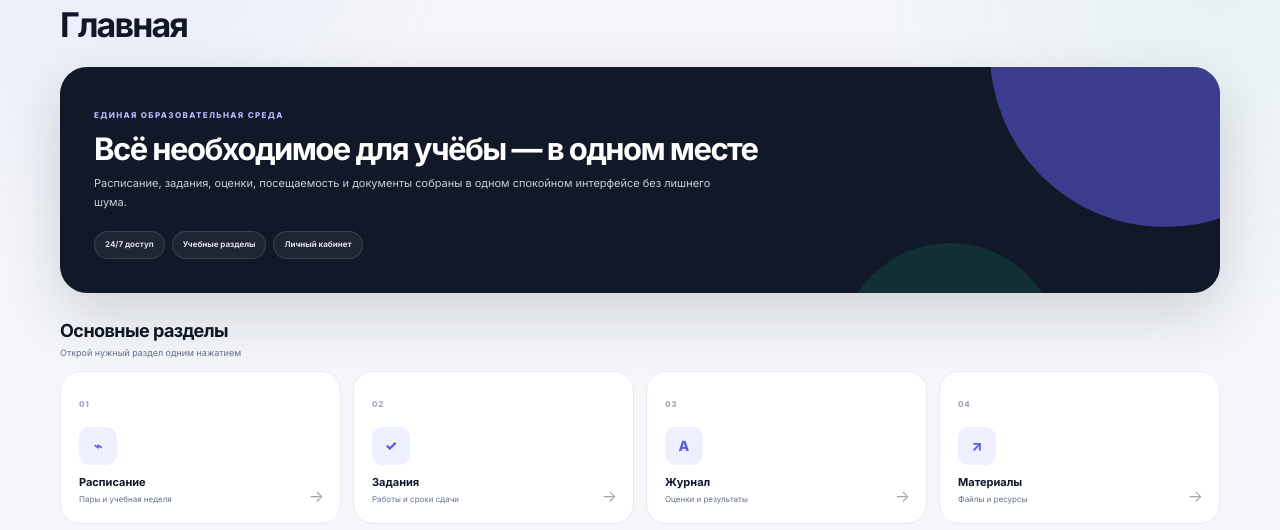
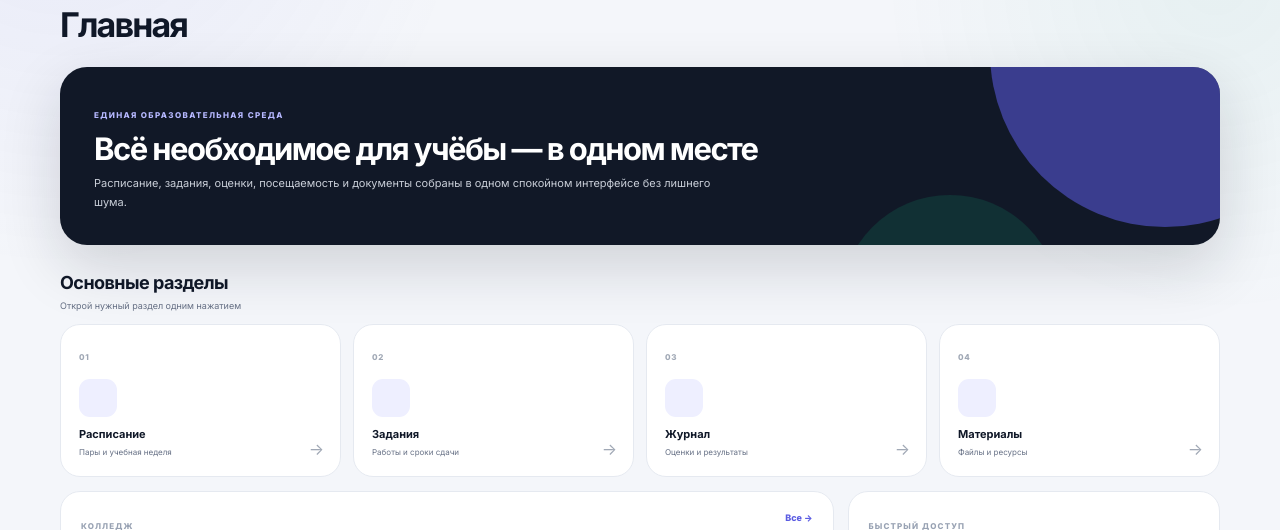
Before and after one commit to gamerpro3245/CollegePortal, a FastAPI app: page / in a window 1280 px wide. Shown: the part 138-668 px from the top of the page. Run offline with FastAPI, Linux system fonts and the light colour scheme.

Commit message:
ui: simplify home page and remove status badges

```diff
--- a/templates/index.html
+++ b/templates/index.html
@@ -1,6 +1,6 @@
 {% extends "base.html" %}{% block title %}Главная — CollegePortal{% endblock %}{% block page_title %}Главная{% endblock %}{% block content %}
-<section class="hero"><span class="hero-kicker">ЕДИНАЯ ОБРАЗОВАТЕЛЬНАЯ СРЕДА</span><h2>{% if user %}С возвращением, {{ user.full_name }}{% else %}Всё необходимое для учёбы — в одном месте{% endif %}</h2><p>Расписание, задания, оценки, посещаемость и документы собраны в одном спокойном интерфейсе без лишнего шума.</p><div class="hero-meta"><span>24/7 доступ</span><span>Учебные разделы</span><span>Личный кабинет</span></div></section>
+<section class="hero"><span class="hero-kicker">ЕДИНАЯ ОБРАЗОВАТЕЛЬНАЯ СРЕДА</span><h2>{% if user %}С возвращением, {{ user.full_name }}{% else %}Всё необходимое для учёбы — в одном месте{% endif %}</h2><p>Расписание, задания, оценки, посещаемость и документы собраны в одном спокойном интерфейсе без лишнего шума.</p></section>
 <div class="section-title"><div><h2>Основные разделы</h2><p>Открой нужный раздел одним нажатием</p></div></div>
-<section class="quick-grid"><a href="/schedule" class="module-card"><span class="module-number">01</span><span class="module-icon">⌁</span><strong>Расписание</strong><small>Пары и учебная неделя</small><span class="module-arrow">→</span></a><a href="/assignments" class="module-card"><span class="module-number">02</span><span class="module-icon">✓</span><strong>Задания</strong><small>Работы и сроки сдачи</small><span class="module-arrow">→</span></a><a href="/grades" class="module-card"><span class="module-number">03</span><span class="module-icon">A</span><strong>Журнал</strong><small>Оценки и результаты</small><span class="module-arrow">→</span></a><a href="/materials" class="module-card"><span class="module-number">04</span><span class="module-icon">↗</span><strong>Материалы</strong><small>Файлы и ресурсы</small><span class="module-arrow">→</span></a></section>
+<section class="quick-grid"><a href="/schedule" class="module-card"><span class="module-number">01</span><span class="module-icon" aria-hidden="true"></span><strong>Расписание</strong><small>Пары и учебная неделя</small><span class="module-arrow">→</span></a><a href="/assignments" class="module-card"><span class="module-number">02</span><span class="module-icon" aria-hidden="true"></span><strong>Задания</strong><small>Работы и сроки сдачи</small><span class="module-arrow">→</span></a><a href="/grades" class="module-card"><span class="module-number">03</span><span class="module-icon" aria-hidden="true"></span><strong>Журнал</strong><small>Оценки и результаты</small><span class="module-arrow">→</span></a><a href="/materials" class="module-card"><span class="module-number">04</span><span class="module-icon" aria-hidden="true"></span><strong>Материалы</strong><small>Файлы и ресурсы</small><span class="module-arrow">→</span></a></section>
 <section class="dashboard-grid"><article class="panel"><div class="panel-header"><div><span class="panel-label">Колледж</span><h3>Последние объявления</h3></div><a class="panel-link" href="/announcements">Все →</a></div><div class="empty-state"><div class="empty-mark">—</div><strong>Пока ничего нового</strong><p>Здесь появятся важные сообщения администрации и колледжа.</p></div></article><article class="panel"><div class="panel-header"><div><span class="panel-label">Быстрый доступ</span><h3>Ещё разделы</h3></div></div><div class="quick-links"><a class="quick-link" href="/attendance"><span class="quick-link-number">05</span><div><strong>Посещаемость</strong><small>Статистика посещения</small></div><b>→</b></a><a class="quick-link" href="/freshman"><span class="quick-link-number">06</span><div><strong>Первокурснику</strong><small>Гид по колледжу</small></div><b>→</b></a><a class="quick-link" href="/certificates"><span class="quick-link-number">07</span><div><strong>Справки</strong><small>Документы и запросы</small></div><b>→</b></a></div></article></section>
 <section class="feature-grid"><article class="feature"><span>01 / НАВИГАЦИЯ</span><h3>Всё под рукой</h3><p>Все разделы собраны в меню, которое открывается кнопкой слева.</p></article><article class="feature"><span>02 / АДАПТИВНОСТЬ</span><h3>Нормально на телефоне</h3><p>Сетка и элементы подстраиваются под экран без горизонтального хаоса.</p></article><article class="feature"><span>03 / АРХИТЕКТУРА</span><h3>Готово к развитию</h3><p>Модули разделены, поэтому новые функции можно добавлять аккуратно.</p></article></section>{% endblock %}
```
